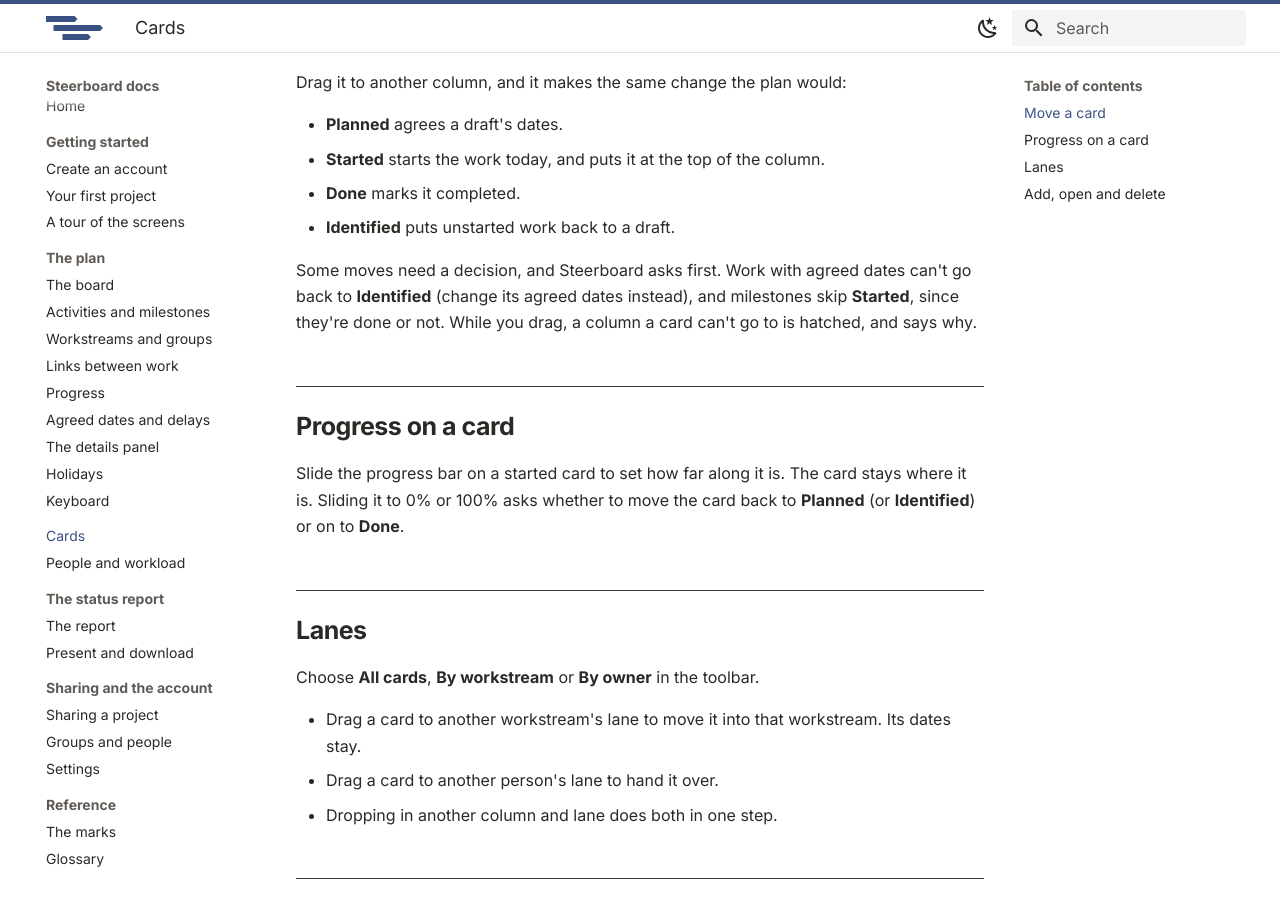
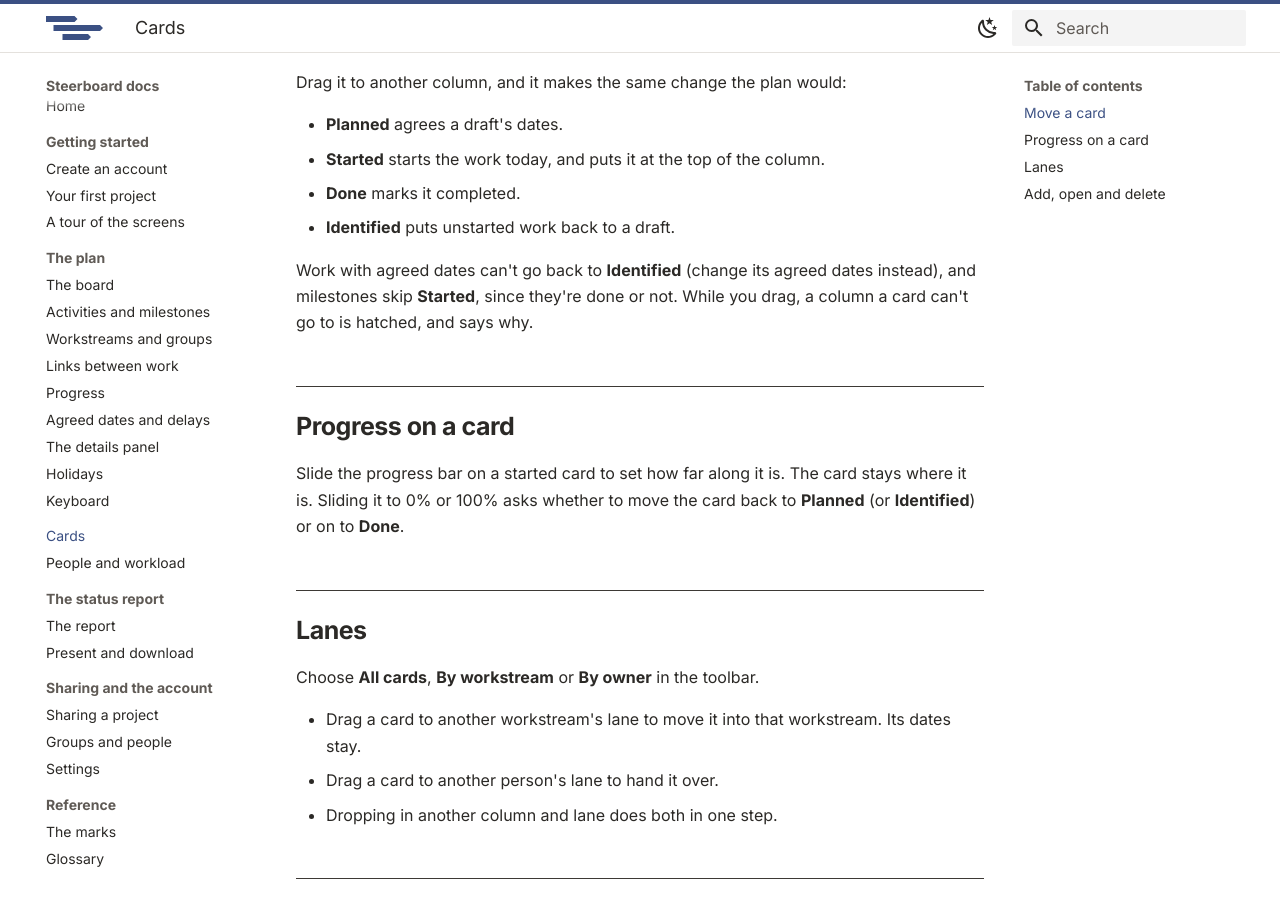
Before and after one commit to mistahcase/steerboard-docs, an MkDocs documentation site: the page built from pages/cards.md, in a window 1280 px wide and 900 px high, scrolled down 1179 px. Built offline with MkDocs 1.6.1 and Material for MkDocs 9.7.7, drawn with Linux system fonts in a browser that asks for light colours.

```diff
--- a/pages/cards.md
+++ b/pages/cards.md
@@ -27,9 +27,8 @@ Drag it to another column, and it makes the same change the plan would:
 - **Done** marks it completed.
 - **Identified** puts unstarted work back to a draft.
 
-Some moves need a decision, and Steerboard asks first. Work with agreed dates
-can't go back to **Identified** (change its agreed dates instead), and
-milestones skip **Started**, since they're done or not. While you drag, a
+Work with agreed dates can't go back to **Identified** (change its agreed
+dates instead), and milestones skip **Started**, since they're done or not. While you drag, a
 column a card can't go to is hatched, and says why.
 
 ## Progress on a card
```
